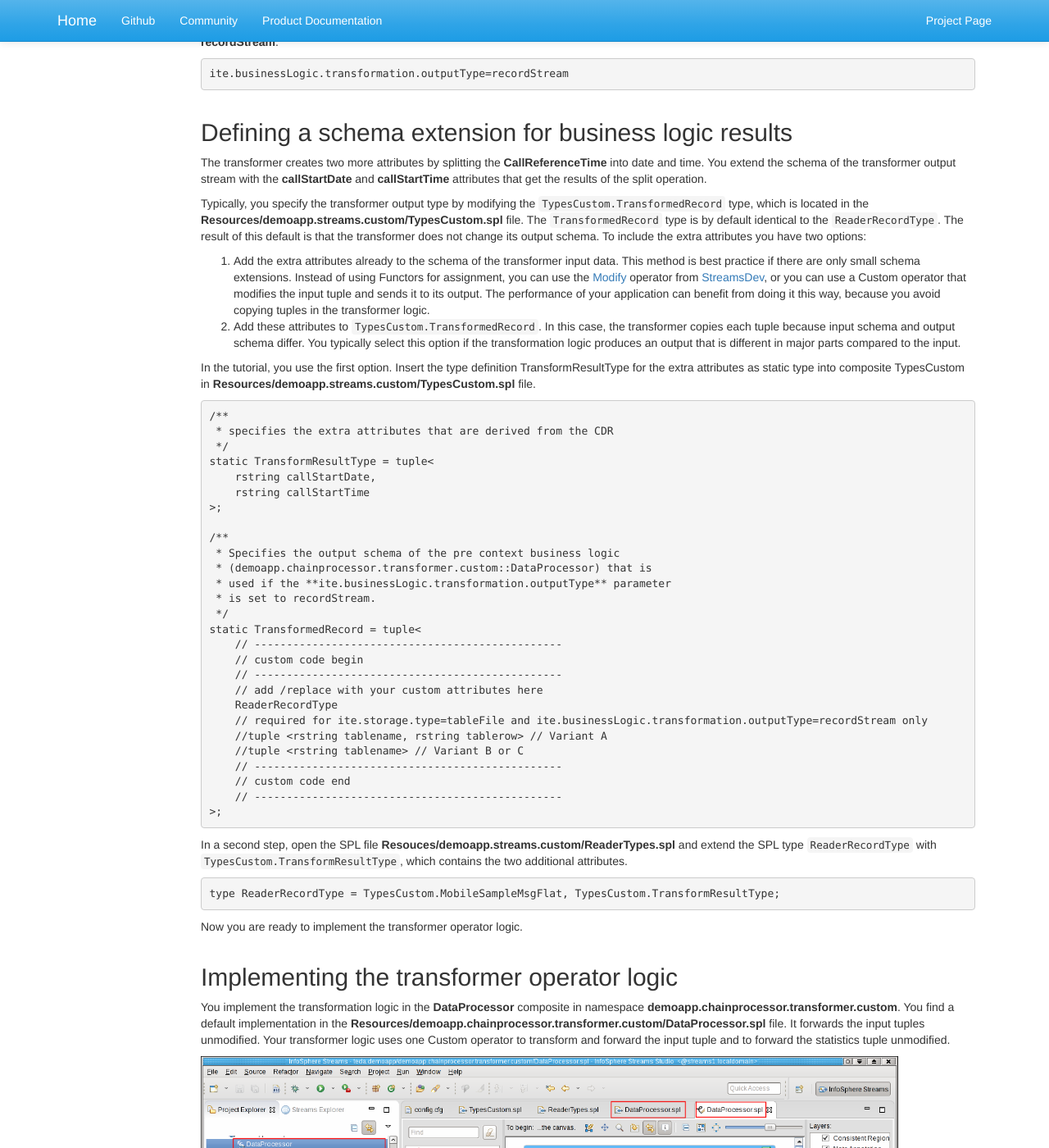
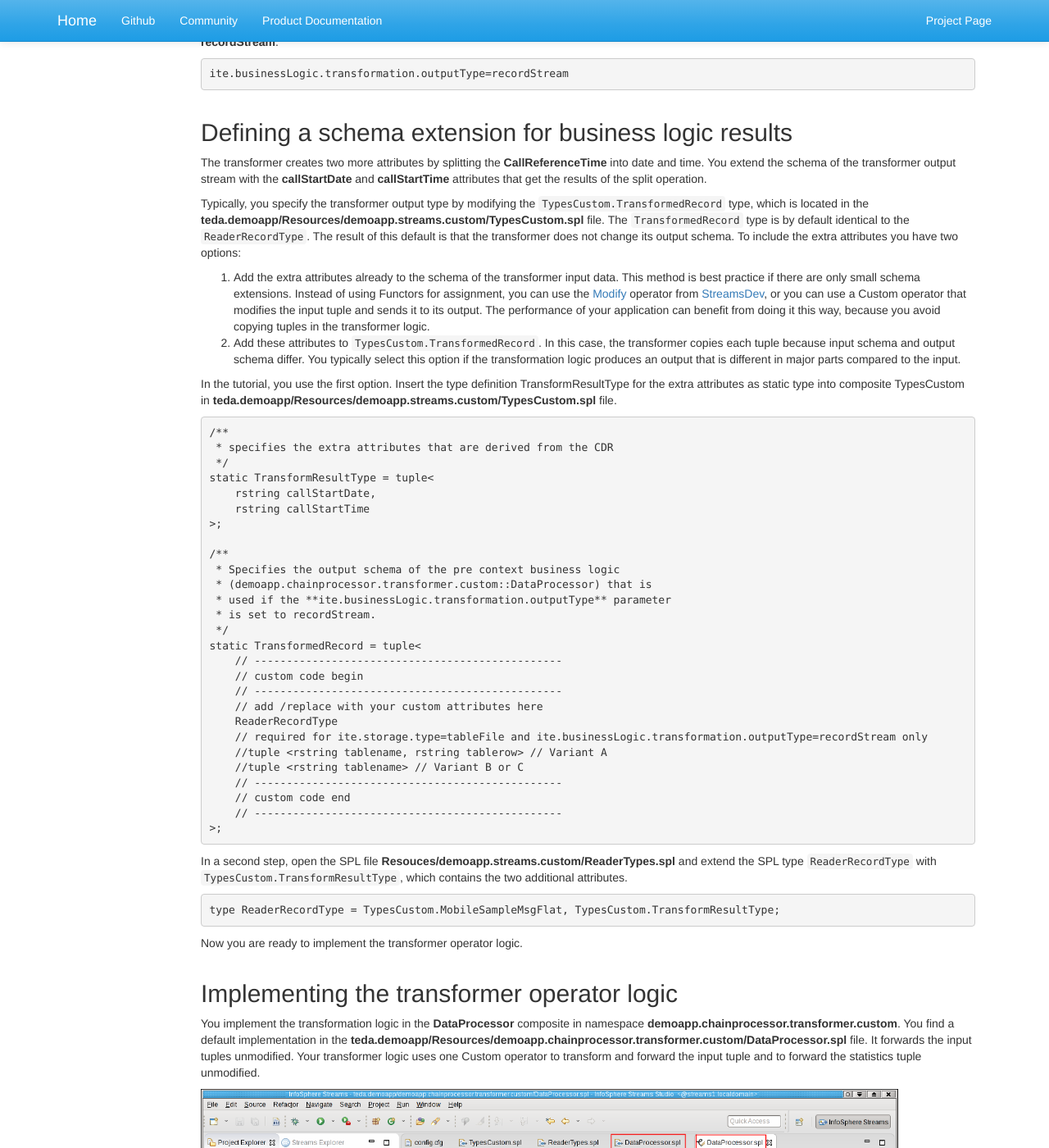
Before and after one commit to IBMStreams/streamsx.tutorial.teda, a Jekyll site: the page built from docs/1.0.2/Module-4/index.markdown, in a window 1280 px wide and 1400 px high, scrolled down 2847 px. Shown: the whole window at 82% size. Built offline with Jekyll 4.4.1, drawn with Linux system fonts in a browser that asks for light colours; nearby versions of some CDN libraries; library files that are not in the unit come from our copies.

Commit message:
Update index.markdown

```diff
--- a/docs/1.0.2/Module-4/index.markdown
+++ b/docs/1.0.2/Module-4/index.markdown
@@ -95,12 +95,12 @@ In this module of the tutorial, you select the record stream output. As the resu
 
 The transformer creates two more attributes by splitting the **CallReferenceTime** into date and time. You extend the schema of the transformer output stream with the **callStartDate** and **callStartTime** attributes that get the results of the split operation.
 
-Typically, you specify the transformer output type by modifying the `TypesCustom.TransformedRecord` type, which is located in the **Resources/demoapp.streams.custom/TypesCustom.spl** file. The `TransformedRecord` type is by default identical to the `ReaderRecordType`. The result of this default is that the transformer does not change its output schema. To include the extra attributes you have two options:
+Typically, you specify the transformer output type by modifying the `TypesCustom.TransformedRecord` type, which is located in the **teda.demoapp/Resources/demoapp.streams.custom/TypesCustom.spl** file. The `TransformedRecord` type is by default identical to the `ReaderRecordType`. The result of this default is that the transformer does not change its output schema. To include the extra attributes you have two options:
 
 1. Add the extra attributes already to the schema of the transformer input data. This method is best practice if there are only small schema extensions. Instead of using Functors for assignment, you can use the [Modify](http://ibmstreams.github.io/streamsx.transform/) operator from [StreamsDev](https://developer.ibm.com/streamsdev/docs/using-modify-operator-reduce-copying/), or you can use a Custom operator that modifies the input tuple and sends it to its output. The performance of your application can benefit from doing it this way, because you avoid copying tuples in the transformer logic.
 2. Add these attributes to `TypesCustom.TransformedRecord`. In this case, the transformer copies each tuple because input schema and output schema differ. You typically select this option if the transformation logic produces an output that is different in major parts compared to the input.
 
-In the tutorial, you use the first option. Insert the type definition TransformResultType for the extra attributes as static type into composite TypesCustom in **Resources/demoapp.streams.custom/TypesCustom.spl** file.
+In the tutorial, you use the first option. Insert the type definition TransformResultType for the extra attributes as static type into composite TypesCustom in **teda.demoapp/Resources/demoapp.streams.custom/TypesCustom.spl** file.
 
     /**
      * specifies the extra attributes that are derived from the CDR
@@ -138,7 +138,7 @@ Now you are ready to implement the transformer operator logic.
 
 ## Implementing the transformer operator logic
 
-You implement the transformation logic in the **DataProcessor** composite in namespace **demoapp.chainprocessor.transformer.custom**. You find a default implementation in the **Resources/demoapp.chainprocessor.transformer.custom/DataProcessor.spl** file. It forwards the input tuples unmodified. Your transformer logic uses one Custom operator to transform and forward the input tuple and to forward the statistics tuple unmodified.
+You implement the transformation logic in the **DataProcessor** composite in namespace **demoapp.chainprocessor.transformer.custom**. You find a default implementation in the **teda.demoapp/Resources/demoapp.chainprocessor.transformer.custom/DataProcessor.spl** file. It forwards the input tuples unmodified. Your transformer logic uses one Custom operator to transform and forward the input tuple and to forward the statistics tuple unmodified.
 
 <img src="/streamsx.tutorial.teda/images/1.0.2/module-04/DataProcessor.png" alt="DataProcessor" style="width: 90%;"/>
 
```
